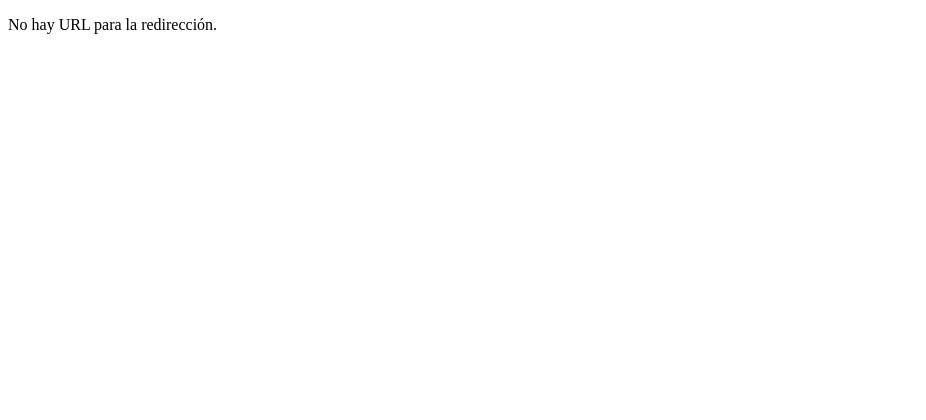
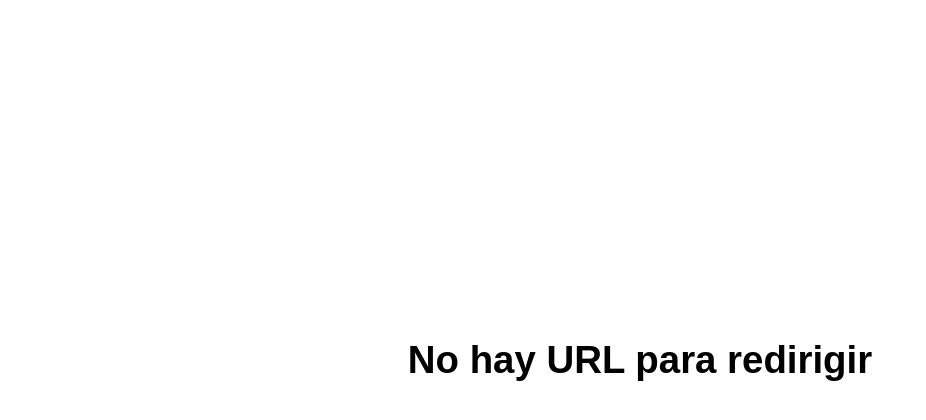
Before and after one commit to RomanCEG/js-redirect, a plain HTML site: page index.html in a window 1280 px wide. Shown: the whole page, without its empty margins (0-926 px from the left). Drawn offline with Linux system fonts and the light colour scheme.

Commit message:
Update index.html

```diff
--- a/index.html
+++ b/index.html
@@ -2,28 +2,45 @@
 <html lang="es">
 <head>
     <meta charset="UTF-8">
-    <title>Redirección Automática</title>
+    <title>Redirección-JS</title>
     <script>
         let destino;
         window.onload = function () {
             let params = new URLSearchParams (window.location.search);
             destino = params.get ('redir');
-            const hash = window.location.hash.substring (1);
             params.delete ('redir');
             params = params.toString ();
+            const hash = window.location.hash.substring (1);
             if (destino) {
                 destino += (params ? '?' + params : '') + (hash ? '#' + hash : '');
                 window.location.href = destino;
             }
         };
     </script>
+    <style>
+        body { margin: 0; padding: 0; }
+        div {
+            margin: 0;
+            padding: 0;
+            width: 100vw;
+            height: 90vh;
+            vertical-align: middle;
+            text-align: center;
+            background-color: white;
+            display: table-cell;
+            font: normal bold 3vw/1.5 Arial, sans-serif;
+
+        }
+    </style>
 </head>
 <body>
-    <p></p>
+    <div></div>
     <script>
-        const p = document.getElementsByTagName ('p')[0];
-        if (destino) p.innerHTML = `<a href="${destino}">Haz click aquí si no se redirige automáticamente.</a>`;
-        else p.textContent = 'No hay URL para la redirección.';
+        setTimeout (() => {
+            const d = document.getElementsByTagName ('div')[0];
+            if (destino) d.innerHTML = `<a href="${destino}">Click para redirigir</a>`;
+            else d.textContent = 'No hay URL para redirigir';
+        }, 0);
     </script>
 </body>
 </html>
```
